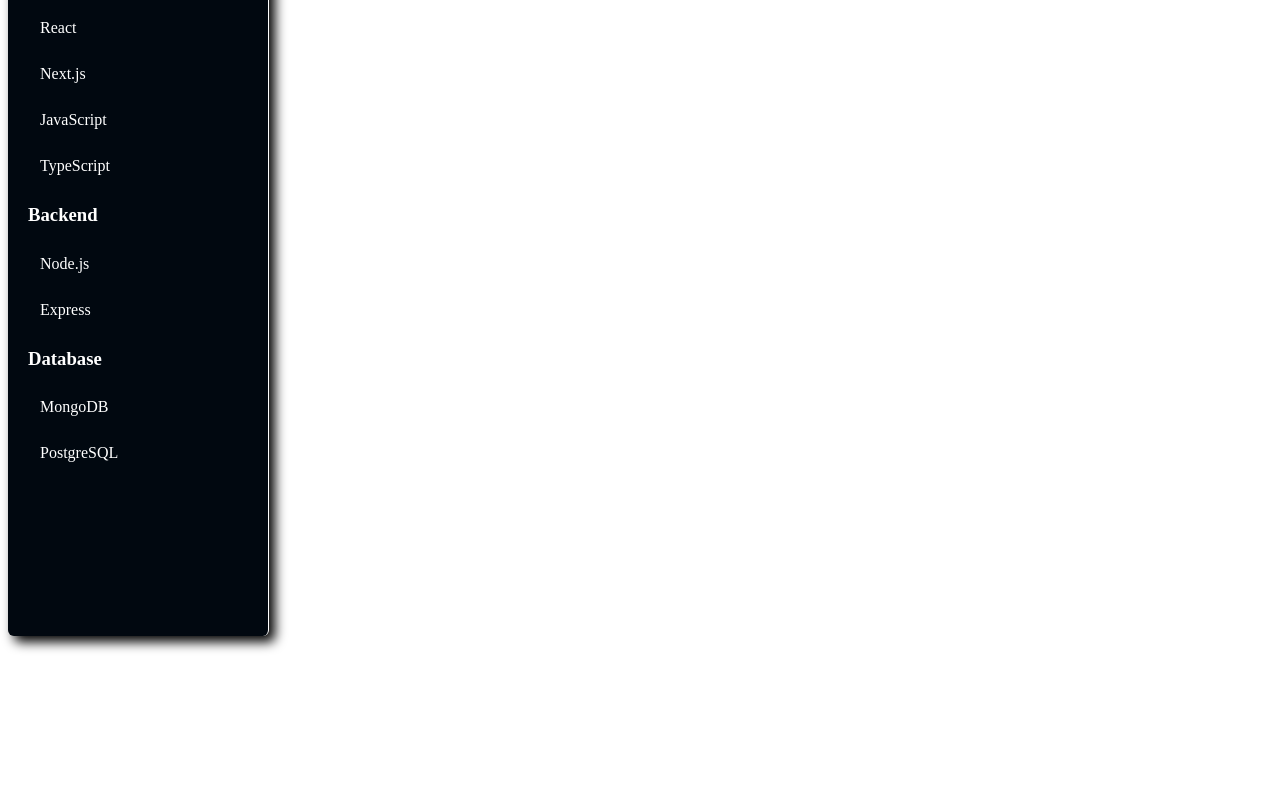
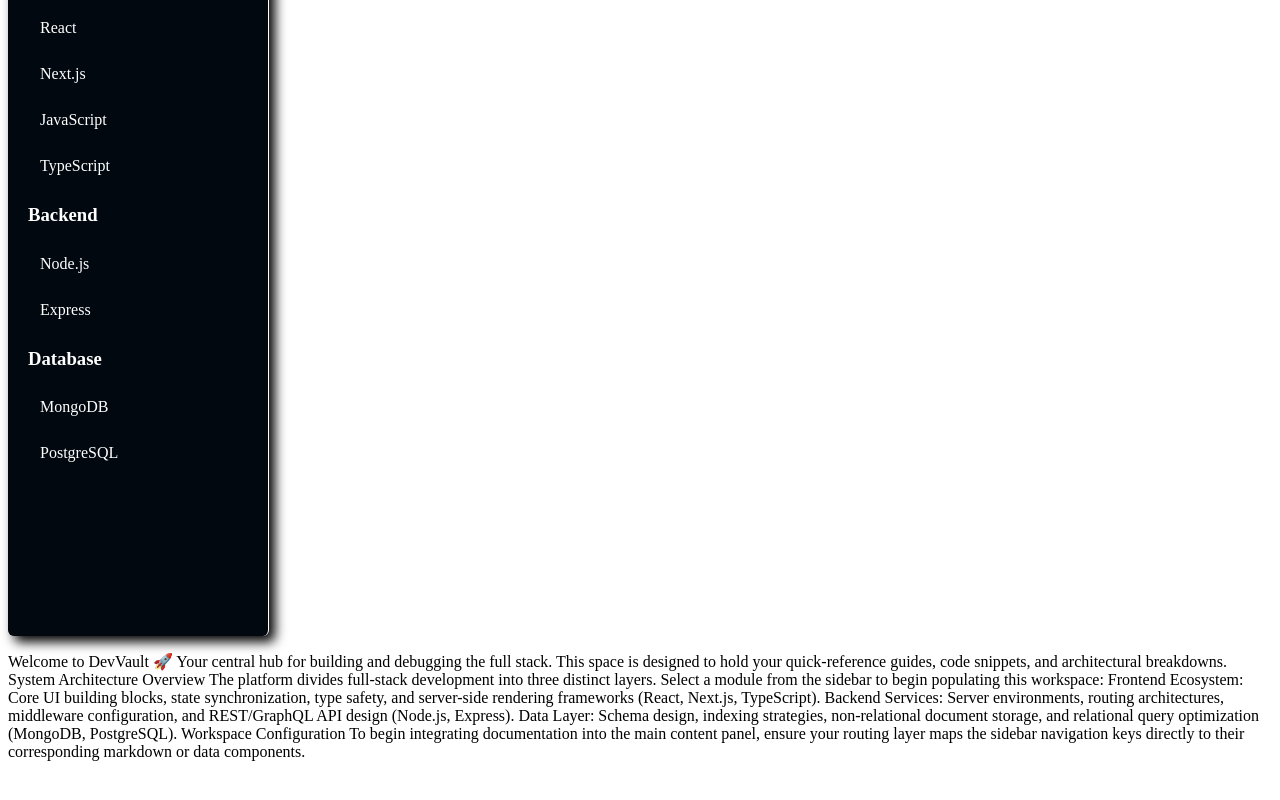
Before and after one commit to asmitbiswas/Project-Next-JS, a Next.js app in the folder app/: page / in a window 1280 px wide. Shown: the part 212-1012 px from the top of the page. Before the commit the page ends 926 px from the top, so only its background shows below. Built offline with nearby package versions, Linux system fonts and the light colour scheme.

Commit message:
Content added

```diff
--- a/app/app/page.tsx
+++ b/app/app/page.tsx
@@ -1,11 +1,39 @@
+"use client";
 import Image from "next/image";
 import Link from "next/link";
 import Sidebar from "./components/page";
+
 
 export default function Home() {
   return (
     <div>
       <Sidebar />
+      <p>
+        Welcome to DevVault 🚀
+Your central hub for building and debugging the full stack. This space is designed to hold your quick-reference guides, code snippets, and architectural breakdowns.
+
+System Architecture Overview
+The platform divides full-stack development into three distinct layers. Select a module from the sidebar to begin populating this workspace:
+
+Frontend Ecosystem: Core UI building blocks, state synchronization, type safety, and server-side rendering frameworks (React, Next.js, TypeScript).
+
+Backend Services: Server environments, routing architectures, middleware configuration, and REST/GraphQL API design (Node.js, Express).
+
+Data Layer: Schema design, indexing strategies, non-relational document storage, and relational query optimization (MongoDB, PostgreSQL).
+
+Workspace Configuration
+To begin integrating documentation into the main content panel, ensure your routing layer maps the sidebar navigation keys directly to their corresponding markdown or data components.
+
+{/* JavaScript
+// Example component routing logic
+const renderContent = (activeTab) => {
+  switch(activeTab) {
+    case 'react': return <ReactDocs />;
+    case 'nodejs': return <NodeDocs />;
+    default: return <HomeDashboard />;
+  }
+}; */}
+      </p>
     </div>
   );
 }
```
